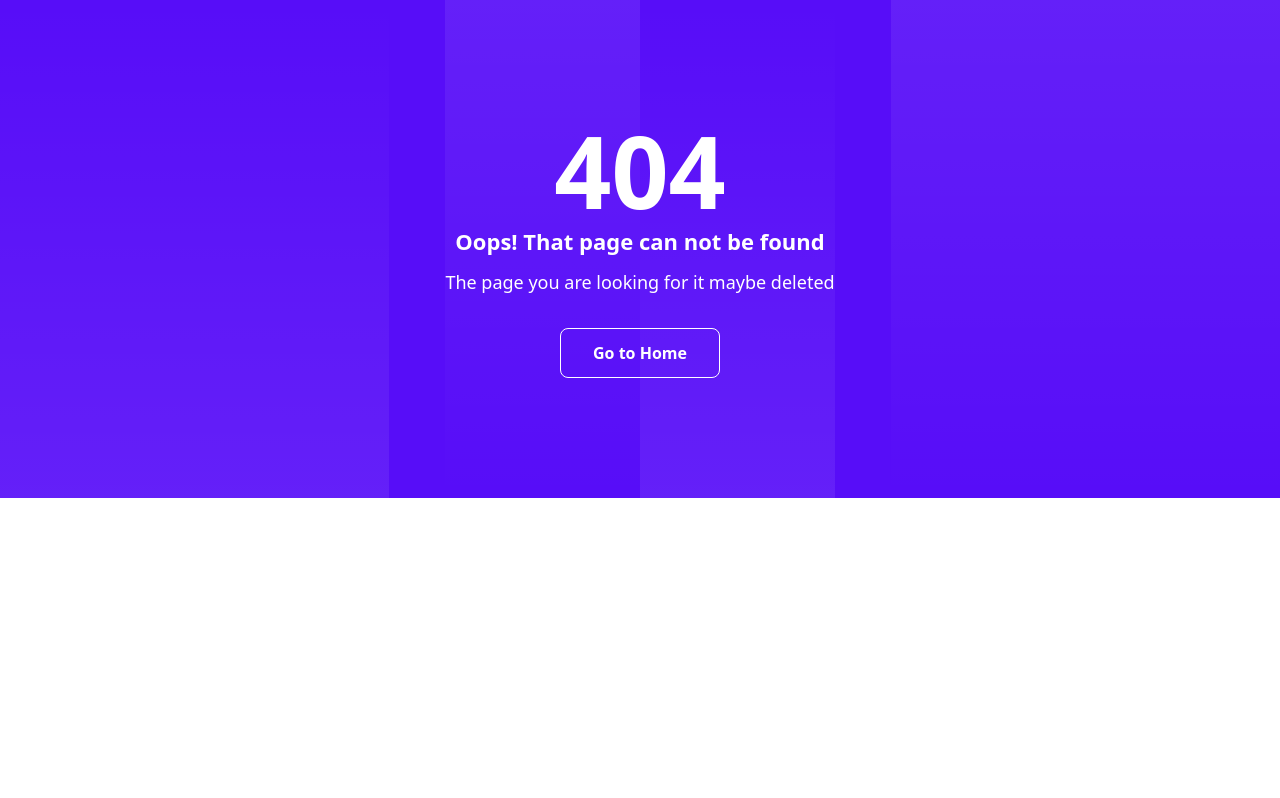
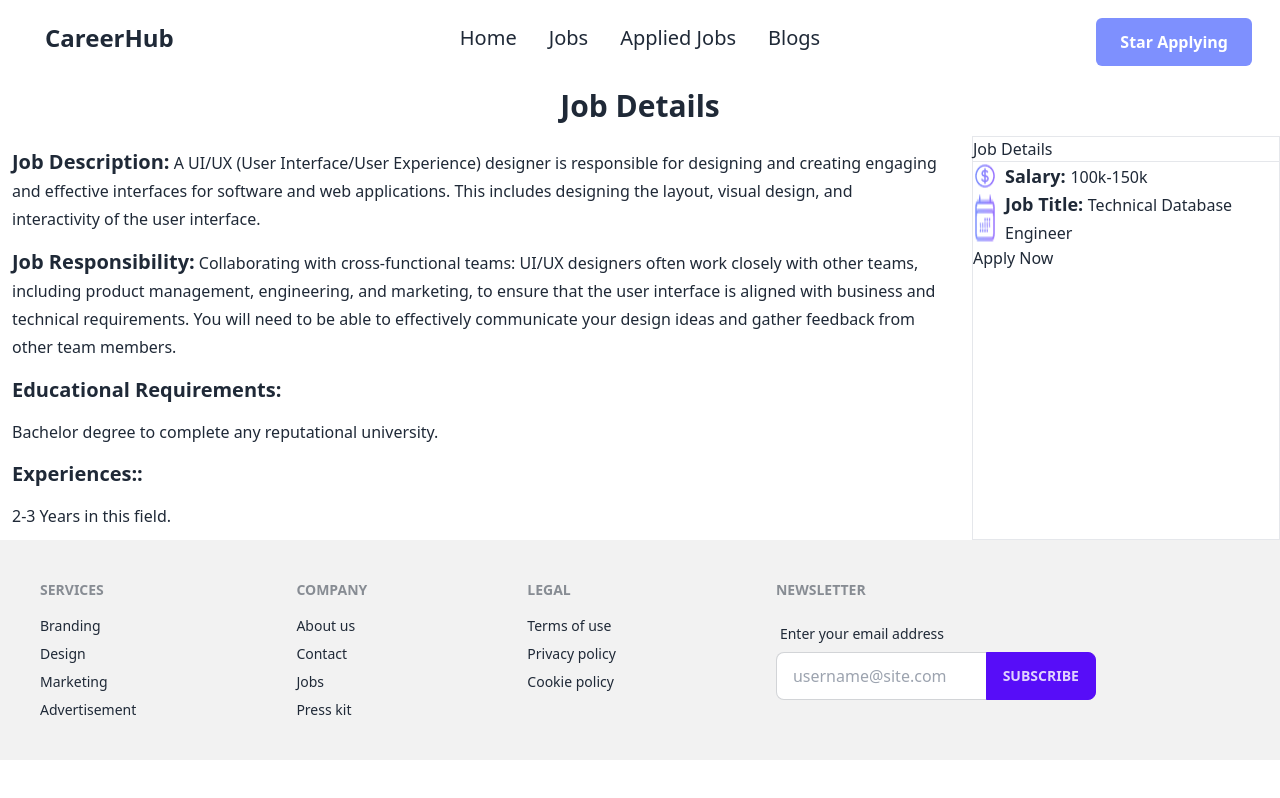
Before and after one commit to rabby-web/career-hub, a React (Vite) app: page /job/1 in a window 1280 px wide. Before the commit this address had no page. Built offline with nearby package versions, Linux system fonts and the light colour scheme.

Commit message:
job details UI add

```diff
--- a/src/components/FeaturedJobs/FeaturedJobs.jsx
+++ b/src/components/FeaturedJobs/FeaturedJobs.jsx
@@ -24,7 +24,7 @@ const FeaturedJobs = () => {
         ))}
       </div>
       <div className="flex items-center justify-center">
-        <div className={dataLength === jobs.length && "hidden"}>
+        <div className={dataLength === jobs.length ? "hidden" : "flex"}>
           <button
             onClick={() => setDataLength(jobs.length)}
             className="bg-[#7E90FE] hover:bg-[#8a97eb] text-white py-3 px-6 text-base font-semibold rounded-md mt-2"
--- a/src/components/Job/Job.jsx
+++ b/src/components/Job/Job.jsx
@@ -1,5 +1,6 @@
 import mony from "../../assets/icons/money.png";
 import location2 from "../../assets/icons/location2.png";
+import { Link } from "react-router-dom";
 const Job = ({ job }) => {
   const {
     logo,
@@ -9,6 +10,7 @@ const Job = ({ job }) => {
     job_type,
     salary,
     location,
+    id,
   } = job;
   return (
     <div className="border p-5 rounded">
@@ -35,9 +37,11 @@ const Job = ({ job }) => {
           </div>
         </div>
       </div>
-      <button className="bg-[#7E90FE] hover:bg-[#8a97eb] text-white py-3 px-6 text-base font-semibold rounded-md mt-2">
-        View Details
-      </button>
+      <Link to={`/job/${id}`}>
+        <button className="bg-[#7E90FE] hover:bg-[#8a97eb] text-white py-3 px-6 text-base font-semibold rounded-md mt-2">
+          View Details
+        </button>
+      </Link>
     </div>
   );
 };
--- /dev/null
+++ b/src/components/JobDetails/JobDetails.jsx
@@ -0,0 +1,59 @@
+import { useLoaderData, useParams } from "react-router-dom";
+import mony from "../../assets/icons/money.png";
+import jobCalendar from "../../assets/icons/calendar.png";
+import location2 from "../../assets/icons/location2.png";
+
+const JobDetails = () => {
+  const jobs = useLoaderData();
+  const { id } = useParams();
+  const idInt = parseInt(id);
+  const job = jobs.find((job) => job.id === idInt);
+  console.log(id, job);
+  return (
+    <div>
+      <h2 className="text-center text-3xl font-semibold p-3">Job Details</h2>
+      <div className="grid md:grid-cols-4 gap-4">
+        <div className="md:col-span-3 space-y-4 p-3">
+          <h1 className="text-xl font-semibold">
+            Job Description:
+            <span className="text-base font-normal">{job.job_description}</span>
+          </h1>
+          <h1 className="text-xl font-semibold">
+            Job Responsibility:
+            <span className="text-base font-normal ms-1">
+              {job.job_responsibility}
+            </span>
+          </h1>
+          <h2 className="text-xl font-semibold">Educational Requirements:</h2>
+          <p>{job.educational_requirements}</p>
+
+          <h2 className="text-xl font-semibold">Experiences::</h2>
+          <p>{job.experiences}</p>
+        </div>
+        <div className="border md:col-span-1">
+          <h2>Job Details</h2>
+          <hr />
+          <div>
+            <div className="flex gap-2">
+              <img src={mony} alt="" />
+              <h2 className="text-lg font-semibold">
+                Salary:{" "}
+                <span className="text-base font-medium">{job.salary}</span>
+              </h2>
+            </div>
+            <div className="flex gap-2">
+              <img src={jobCalendar} alt="" />
+              <h2 className="text-lg font-semibold">
+                Job Title:{" "}
+                <span className="text-base font-medium">{job.job_title}</span>
+              </h2>
+            </div>
+          </div>
+          <button>Apply Now</button>
+        </div>
+      </div>
+    </div>
+  );
+};
+
+export default JobDetails;
--- a/src/main.jsx
+++ b/src/main.jsx
@@ -6,6 +6,7 @@ import Root from "./components/Root/Root";
 import Home from "./components/Home/Home";
 import AppliedJobs from "./components/AppliedJobs/AppliedJobs";
 import ErrorPage from "./components/ErrorPage/ErrorPage";
+import JobDetails from "./components/JobDetails/JobDetails";
 
 const router = createBrowserRouter([
   {
@@ -21,6 +22,11 @@ const router = createBrowserRouter([
         path: "/applied",
         element: <AppliedJobs></AppliedJobs>,
       },
+      {
+        path: "/job/:id",
+        element: <JobDetails></JobDetails>,
+        loader: () => fetch("../jobs.json"),
+      },
     ],
   },
 ]);
```
